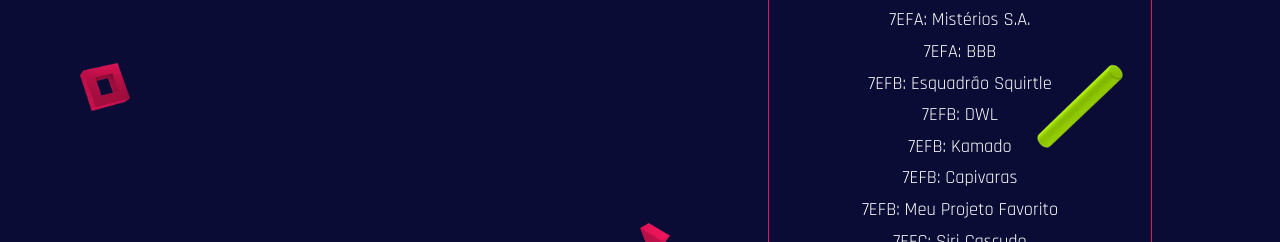
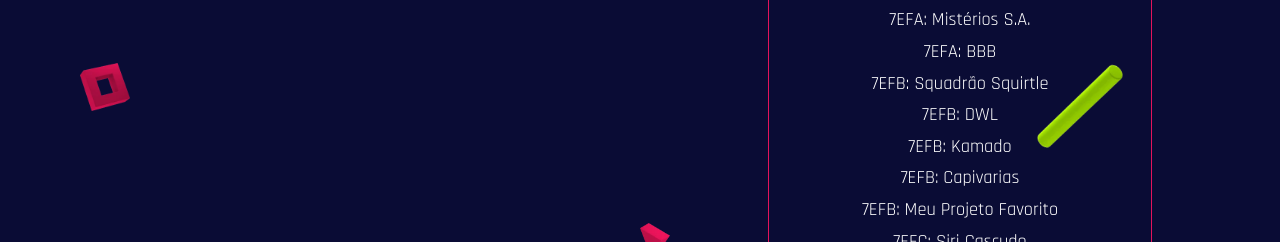
Before and after one commit to alexandrerussi/fiap-school-rover, a React (Vite) app: page /display in a window 1280 px wide. Shown: the part 257-499 px from the top of the page. Built offline with nearby package versions, Linux system fonts and the light colour scheme.

Commit message:
ajuste de nomes

```diff
--- a/src/components/DisplayPlayers.jsx
+++ b/src/components/DisplayPlayers.jsx
@@ -24,10 +24,10 @@ function DisplayPlayers() {
         { nome: "Bumbabô", turma: "7EFA" },
         { nome: "Mistérios S.A.", turma: "7EFA" },
         { nome: "BBB", turma: "7EFA" },
-        { nome: "Esquadrão Squirtle", turma: "7EFB" },
+        { nome: "Squadrão Squirtle", turma: "7EFB" },
         { nome: "DWL", turma: "7EFB" },
         { nome: "Kamado", turma: "7EFB" },
-        { nome: "Capivaras", turma: "7EFB" },
+        { nome: "Capivarias", turma: "7EFB" },
         { nome: "Meu Projeto Favorito", turma: "7EFB" },
         { nome: "Siri Cascudo", turma: "7EFC" },
         { nome: "Star Rover", turma: "7EFC" },
```
